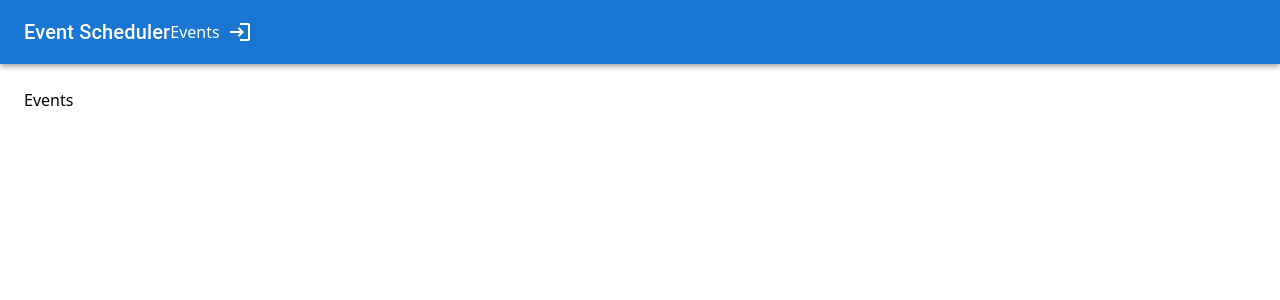
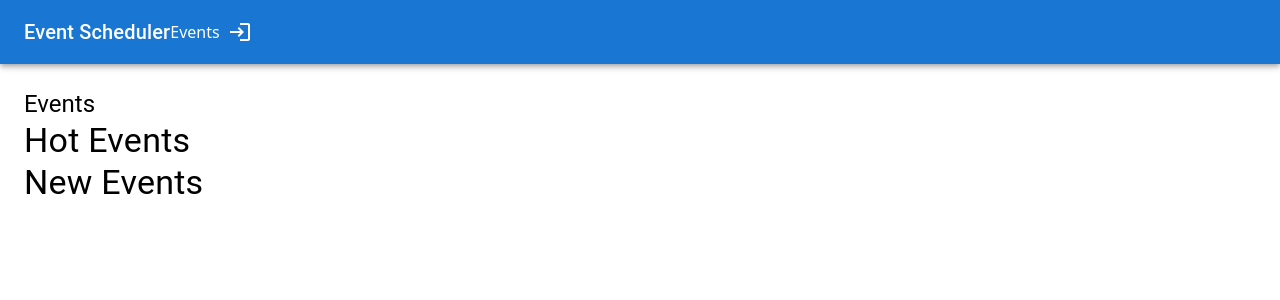
Before and after one commit to locnh1603/next-event-scheduler, a Next.js app: page /events in a window 1280 px wide. Shown: the top 300 px of the page. Built offline with nearby package versions, Linux system fonts and the light colour scheme; no server answers; what @mui/material-nextjs would draw is missing.

Commit message:
feat: Implement api handler, remove auth test code.

```diff
--- a/package.json
+++ b/package.json
@@ -18,7 +18,8 @@
     "next": "15.1.3",
     "next-auth": "^5.0.0-beta.25",
     "react": "^19.0.0",
-    "react-dom": "^19.0.0"
+    "react-dom": "^19.0.0",
+    "swr": "^2.3.0"
   },
   "devDependencies": {
     "@eslint/eslintrc": "^3",
--- a/src/app/events/page.tsx
+++ b/src/app/events/page.tsx
@@ -1,5 +1,22 @@
+"use client"
+
+import useSWR from 'swr';
+
+import {Box, Typography} from '@mui/material';
+import URLConstants from '@/app/utilities/constant';
+import fetcher from '@/app/utilities/fetcher';
+import Loading from '@/components/loading';
+
 export default function Events() {
+  const { data, error, isLoading } = useSWR(URLConstants.Events, fetcher);
+  if (isLoading) {
+    return <Loading></Loading>;
+  }
   return (
-    <div>Events</div>
+    <Box>
+      <Typography variant="h5">Events</Typography>
+      <Typography variant="h4">Hot Events</Typography>
+      <Typography variant="h4">New Events</Typography>
+    </Box>
   );
 }
--- a/src/app/layout.tsx
+++ b/src/app/layout.tsx
@@ -4,6 +4,7 @@ import {AppRouterCacheProvider} from "@mui/material-nextjs/v15-appRouter";
 import './globals.css';
 import {Box} from "@mui/material";
 import NavBar from '@/components/navbar';
+import {SWRConfig} from 'swr';
 
 export default function RootLayout({children}: Readonly<{ children: React.ReactNode; }>) {
   return (
@@ -13,12 +14,18 @@ export default function RootLayout({children}: Readonly<{ children: React.ReactN
       </Head>
       <body>
         <AppRouterCacheProvider>
-          <Box sx={{ height: '100%', width: "100%" }}>
-            <NavBar></NavBar>
-            <Box component="main" sx={{ p: 3 }}>
-              {children}
+          <SWRConfig
+            value={{
+              shouldRetryOnError: false
+            }}
+          >
+            <Box sx={{ height: '100%', width: "100%" }}>
+              <NavBar></NavBar>
+              <Box component="main" sx={{ p: 3, height: "100%" }}>
+                {children}
+              </Box>
             </Box>
-          </Box>
+          </SWRConfig>
         </AppRouterCacheProvider>
       </body>
     </html>
--- /dev/null
+++ b/src/app/utilities/constant.ts
@@ -0,0 +1,4 @@
+export default class URLConstants {
+  private static readonly BASE_URL = process.env.API_URL;
+  public static readonly Events = URLConstants.BASE_URL + "/events";
+}
--- /dev/null
+++ b/src/app/utilities/fetcher.ts
@@ -0,0 +1,3 @@
+// @ts-expect-error: EXPECTED FROM SWR EXAMPLE
+const fetcher = (...args: never[]) => fetch(...args).then(res => res.json());
+export default fetcher;
--- a/src/auth.ts
+++ b/src/auth.ts
@@ -5,7 +5,6 @@ export const { handlers, signIn, signOut, auth } = NextAuth({
     clientId: process.env.GOOGLE_CLIENT_ID,
     clientSecret: process.env.GOOGLE_CLIENT_SECRET,
     async profile(profile) {
-      console.log(profile)
       return { ...profile }
     },
   })],
@@ -18,17 +17,6 @@ export const { handlers, signIn, signOut, auth } = NextAuth({
     },
     async session({ session, token }) {
       session.user.id = token.id as string;
-      try {
-        await fetch("http://localhost:5000/user", {
-          method: "POST",
-          headers: {
-            'Content-Type': 'application/json'
-          },
-          body: JSON.stringify(session.user)
-        });
-      } catch (e) {
-        console.log(e);
-      }
       return session;
     },
   },
```
Also changed, not shown: 1 other file (tests, documents, lock files or other folders).
